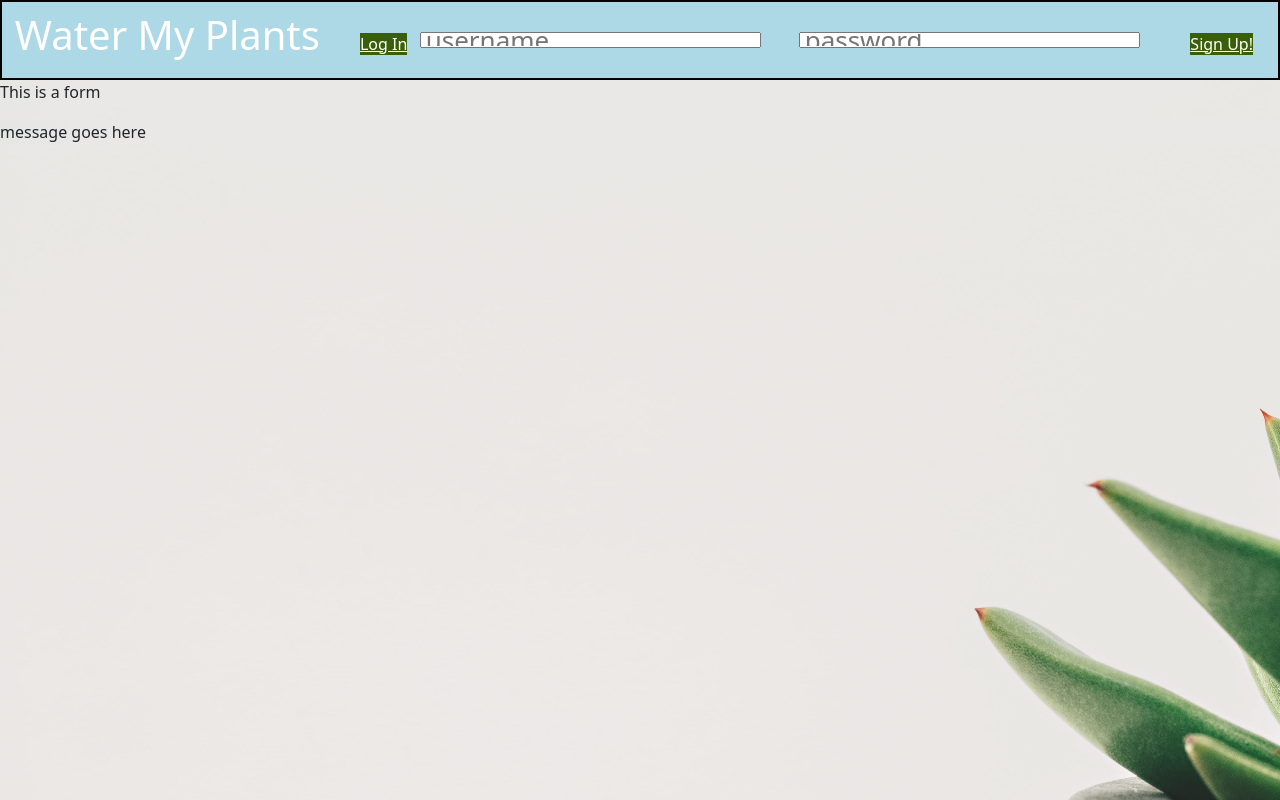
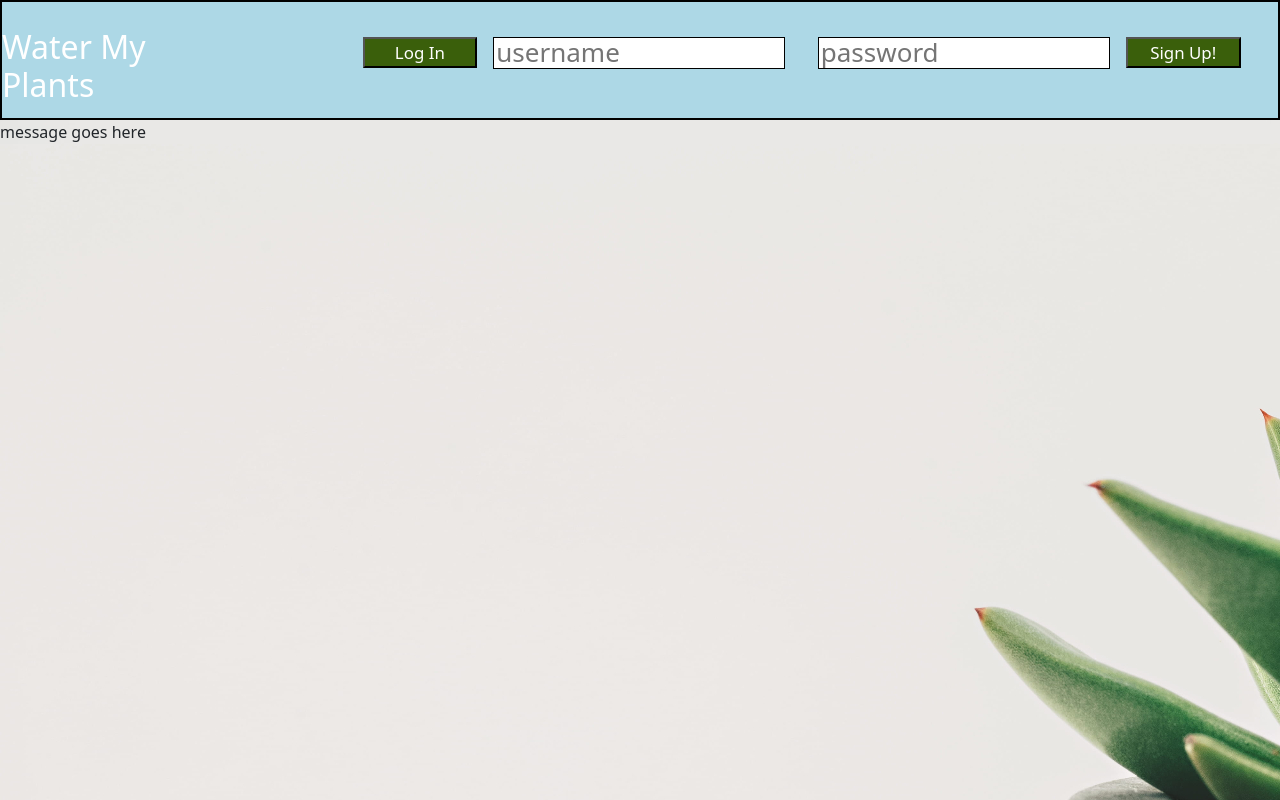
Before and after one commit to water-my-plants2/front-end, a React (Create React App) app: page / in a window 1280 px wide. Built offline with nearby package versions, Linux system fonts and the light colour scheme.

Commit message:
Fixed styling on home page

```diff
--- a/src/App.css
+++ b/src/App.css
@@ -2,23 +2,18 @@
   text-align: center;
 }
 
-/* @media (prefers-reduced-motion: no-preference) {
-  .App-logo {
-    animation: App-logo-spin infinite 20s linear;
-  }
-} */
-
-html,
-body {
+html,body
+{
   margin: 0%;
   padding: 0%;
   min-height: 100%;
   width: 100%;
 }
 
-header {
+header
+{
   background-color: lightblue;
-  height: 10vh;
+  height: 15vh;
   display: flex;
   flex-direction: row;
   justify-content: flex-end;
@@ -29,26 +24,30 @@ header {
   padding-right: 25px;
 }
 
-.labelDiv {
+.labelDiv
+{
   display: flex;
+  text-align: center;
   flex-direction: row;
   justify-content: flex-end;
-  padding-left: 1%;
+  align-items: center;
+  padding-left: 10%;
   padding-right: 1%;
-  padding-top: 1.5%;
-  height: 3vh;
+  padding-top: 2.5%;
 }
 
-h1 {
-  display: flex;
+h2
+{
+  /* display: flex;
   flex-direction: row;
-  font-size: 25px;
   justify-content: left;
-
   padding-right: 40px;
+  text-align: center;
+   */
 }
 
-body {
+body
+{
   display: flex;
   flex-direction: column;
   background-repeat: no-repeat;
@@ -58,15 +57,24 @@ body {
   -moz-background-size: cover;
   -o-background-size: cover;
   background-size: cover;
-
   background: url(back5.jpg);
   overflow: hidden;
 }
 
-.ButtonStyle {
+.ButtonStyle
+{
   background-color: #3a5f0b;
-  font-size: 1rem;
+  width: 15%;
   color: white;
+  font-size: 65%;
+}
+
+.ButtonStyle1
+{
+  background-color: #3a5f0b;
+  width: 15%;
+  color: white;
+  font-size: 65%;
 }
 
 .signup-wrap {
--- a/src/App.js
+++ b/src/App.js
@@ -1,14 +1,11 @@
 //Import statements
 import React from "react";
 import "./App.css";
-import Styled from "styled-components";
+
 import {
   BrowserRouter as Router,
-  NavLink,
-  Switch,
   Route,
 } from "react-router-dom";
-import Dummy from "./components/Dummy";
 import HomePage from "./components/HomePage";
 import Signup from "./components/Signup.js";
 
@@ -18,12 +15,10 @@ function App() {
 
   //Return function
   return (
-    <Router>
-      <div className="app">
-        <Route exact path="/" component={HomePage} />
-        <Route path="/Signup" component={Signup} />
-      </div>
-    </Router>
+    <div className="app">
+      <Route exact path="/" component={HomePage} />
+      <Route path="/Signup" component={Signup} />
+    </div>
   );
 }
 
--- a/src/components/HomePage.js
+++ b/src/components/HomePage.js
@@ -1,73 +1,57 @@
+
+//Import statements
 import React from "react";
 import Styled from "styled-components";
 import { NavLink, Switch, Route } from "react-router-dom";
 import Dummy from "./Dummy";
 
 //Input styled component
-const BoxStyle = Styled.input`
-    width: 90%;
-    padding-left: 1%;
-    padding-right: 1%;
-    height: 2vh;
+const BoxStyle = Styled.input
+`
+  width: 90%;
+  // padding-left: 1%;
+  // padding-right: %;
+  height: 4vh;
+  border: solid black 1px;
+`;
 
-  `;
-
-function HomePage(props) {
+//Main function, passing in props
+function HomePage(props)
+{
   return (
     <div>
       {/* Header Div to contain login fields, login button, signup button*/}
       <div className="headerDiv">
+
         {/* Header */}
         <header>
+
           {/* H1 */}
           <div>
-            <h1> Water My Plants</h1>{" "}
+          <h2> Water My Plants</h2>
           </div>
 
-          {/* Login Button */}
-          <div className="login">
-            <NavLink exact to="/Login" className="ButtonStyle" id="login">
-              {" "}
-              Log In
-            </NavLink>
-          </div>
+          <div className = "labelDiv">
 
-          <div className="labelDiv">
+            {/* Login button */}
+            <button exact to = "/Login" className = "ButtonStyle1" id = "login">  Log In </button>
+
             {/* Username label/input */}
-            <label htmlFor="username">
-              <BoxStyle
-                type="text"
-                id="username"
-                placeholder="username"
-                value=""
-              />
+            <label htmlFor = "username">
+              <BoxStyle type = "text" id = "username" placeholder = "username" value = ""/>
             </label>
 
             {/* Password label/input */}
-            <label htmlFor="password">
-              <BoxStyle
-                type="text"
-                id="password"
-                placeholder="password"
-                value=""
-              />
+            <label htmlFor = "password">
+              <BoxStyle type = "text" id = "password" placeholder = "password" value = "" />
             </label>
+
+            {/* Sign up button */}
+            <button to = "/Signup" className="ButtonStyle" id="signup"> Sign Up!</button>
           </div>
 
-          {/* Sign up button */}
-          <div className="signup">
-            <NavLink exact to="/Signup" className="ButtonStyle" id="signup">
-              {" "}
-              Sign Up!{" "}
-            </NavLink>
-          </div>
         </header>
 
-        {/* Switch route */}
-        <Switch>
-          <Route pathname="/Signup" component={Dummy} />
-          <Route pathname="/Login" component={Dummy} />
-        </Switch>
       </div>
 
       <body>
--- a/src/index.js
+++ b/src/index.js
@@ -1,22 +1,18 @@
-import reportWebVitals from "./reportWebVitals";
 import React from "react";
 import ReactDOM from "react-dom";
+import "./index.css";
 import App from "./App";
-import { createStore, applyMiddleware } from "redux";
-import { Provider } from "react-redux";
-import logger from "redux-logger";
-import thunk from "redux-thunk";
-import { plantReducer } from "./reducers/index";
-
-const store = createStore(plantReducer, applyMiddleware(logger, thunk));
-
-const rootElement = document.getElementById("root");
+import reportWebVitals from "./reportWebVitals";
+import { BrowserRouter as Router } from "react-router-dom";
 
 ReactDOM.render(
-  <React.StrictMode>
-    <Provider store={store}>
-      <App />
-    </Provider>
-  </React.StrictMode>,
-  rootElement
+  <Router>
+    <App />
+  </Router>,
+  document.getElementById("root")
 );
+
+// If you want to start measuring performance in your app, pass a function
+// to log results (for example: reportWebVitals(console.log))
+// or send to an analytics endpoint. Learn more: https://bit.ly/CRA-vitals
+reportWebVitals();
```
